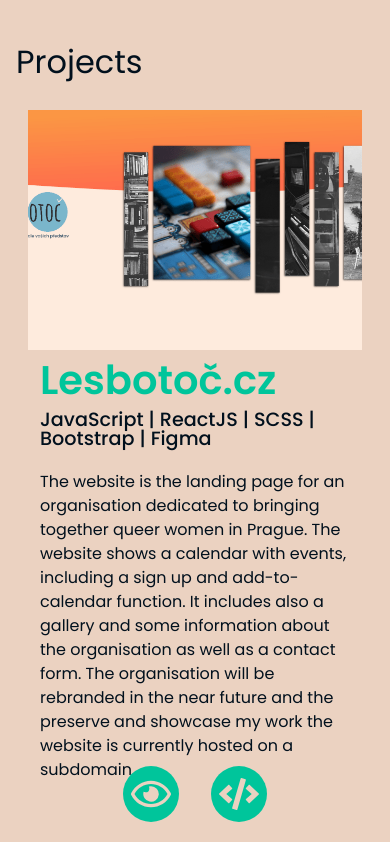
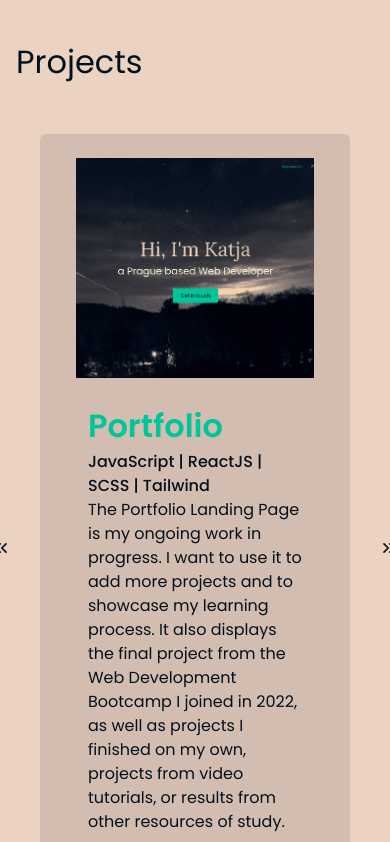
Before and after one commit to queuing4oranges/portfolio, a React (Create React App) app: page / in a window 390 px wide. Shown: the part 902-1744 px from the top of the page. Built offline with nearby package versions, Linux system fonts and the light colour scheme; a web font is replaced by a local one.

Commit message:
Fixes in projects section

```diff
--- a/src/components/Courses/CoursesData.js
+++ b/src/components/Courses/CoursesData.js
@@ -9,7 +9,7 @@
 	{
 		title: 'Courses',
 		info: [
-			'A fullstack web development coding bootcamp. 12-week fulltime program.HTML, CSS, JavaScript, ReactJS, PHP, MySQL, Laravel, Git (Coding Bootcamp Praha)',
+			'A fullstack web development coding bootcamp. 12-week fulltime program. HTML, CSS, JavaScript, ReactJS, PHP, MySQL, Laravel, Git (Coding Bootcamp Praha)',
 			'Microfrontends with React: A Complete Developer\'s Guide (Udemy)',
 			'Complete Web Design: from Figma to Webflow (Udemy)',
 			'PHP | Build a Complete API (Udemy)',
--- a/src/components/Hero/Hero.js
+++ b/src/components/Hero/Hero.js
@@ -12,7 +12,7 @@
 		id='home'>
 			<div className='hero-image h-full w-full flex flex-col items-center justify-center text-center'>
 				<h1 className='hero-title text-light text-xl md:text-3xl text-center leading-tight'>Hi, I'm Katja</h1>
-				<h2 className='hero-text text-light text-md md:text-2xl sm:p-4'>a Prague based Web Developer</h2>
+				<h2 className='hero-text text-light text-md md:text-2xl sm:p-4'>a Prague based Frontend Developer</h2>
 				<button
 					type='button'
 					onClick={() => setOpenModal(!openModal)}
--- a/src/components/Navbar/Navbar.js
+++ b/src/components/Navbar/Navbar.js
@@ -71,23 +71,13 @@
 					${isOpen ? 'flex-col w-full md:flex-row bg-dark rounded-md' : 'hidden'}
 					${!isWindowSizeSmall && isAnimated ? 'animated hover:text-hover' : '' }
 				`}>
-					<button className='cv-download bg-transparent text-accent py-2 px-4 rounded-md hover:bg-hover hover:text-accent'>
-						<a
-							href='KatjaZenkerCV.pdf'
-							target='_blank'
-							rel='noreferrer'
-							download='KatjaZenkerCV.pdf'
-						>
-							<p>Download CV</p>
-						</a>
-					</button>
 					{/* Display Chevron only when toggle is open and go back up */}
 					{isOpen ?
 						<Link
 							to='home'
 							smooth={true}
 							spy={true}
-							activeClass='active'
+							activeclass='active'
 							className={`flex items-center ml-2 py-2 hover:text-accent ${isOpen ? 'text-xl ml-0 px-3' : '' }`}
 							onClick={() => setIsOpen(false)}>
 							<BsChevronDoubleUp size={30} />
@@ -102,13 +92,13 @@
 							smooth={true}
 							spy={true}
 							title={isAnimated ? link.label : ''}
-							activeClass='active'
+							activeclass='active'
 							className={`flex items-center py-2 md:px-4 hover:text-hover
 								${isOpen ? 'sm:text-md md:text-xl ml-0 px-3' : '' }
 								${!isWindowSizeSmall && isAnimated ? 'rotate-90' : ''}`
 							}
 							onClick={() => setIsOpen(false)}>
-							{!isWindowSizeSmall && isAnimated ? <p className='rounded-full border border-4 border-accent p-3 hover:border-hover'activeClass='active'>{link.icon}</p> : <p>{link.label}</p>}
+							{!isWindowSizeSmall && isAnimated ? <p className='rounded-full border border-4 border-accent p-3 hover:border-hover'activeclass='active'>{link.icon}</p> : <p>{link.label}</p>}
 						</Link>
 					))}
 
--- a/src/components/Projects/Carousel.js
+++ b/src/components/Projects/Carousel.js
@@ -1,6 +1,5 @@
-import React, { useState } from 'react';
 import Slider from 'react-slick';
-import { projectsData } from './ProjectsData';
+import { projectsData as cards } from './ProjectsData';
 import { FaRegEye, FaCode } from 'react-icons/fa';
 import { FiChevronsRight, FiChevronsLeft } from 'react-icons/fi';
 
@@ -21,32 +20,39 @@
 }
 
 export default function Carousel() {
-	const [cards, setCards] = useState(projectsData);
 	const settings = {
 		infinite: true,
 		speed: 500,
-		autoplay: true,
-		autoplaySpeed: 2500,
+		// autoplay: true,
+		autoplaySpeed: 4000,
 		pauseOnHover: true,
+		arrows: true,
 		slidesToShow: 3,
-		slidesToScroll: 1,
+		slidesToScroll: 2,
 		nextArrow: <NextArrow />,
 		prevArrow: <PrevArrow />,
 		responsive: [
 			{
-				breakpoint: 1024,
+				breakpoint: 1280,
 					settings: {
-						slidesToShow: 3,
-						slidesToScroll: 3,
-						infinite: true,
+						slidesToShow: 2,
+						slidesToScroll: 2,
+						// infinite: true,
 					}
 			},
 			{
-				breakpoint: 600,
+				breakpoint: 1024,
+				settings: {
+					slidesToShow: 2,
+					slidesToScroll: 2,
+					// infinite: true,
+				}
+			},
+			{
+				breakpoint: 768,
 					settings: {
 						slidesToShow: 1,
-						swipeToSlide: 2,
-						arrows: false,
+						swipeToSlide: 1,
 						speed: 1000,
 					}
 			},
@@ -55,7 +61,6 @@
 					settings: {
 						slidesToShow: 1,
 						swipesToSlide: 1,
-						arrows: false,
 						speed: 1000,
 					}
 			}
@@ -66,20 +71,20 @@
 		<Slider {...settings}>
 			{cards.map((card, idx) => (
 				<div key={idx} className='cards-container'>
-					<div className='image-content'>
+					<div className='card-image'>
 						<img className='w-full object-cover px-3' src={card.image} alt={card.title} />
 					</div>
 
-					<div className='title-content'>
-						<h3 className='text-accent font-semibold text-2xl'>{card.title}</h3>
-						<h4 className='font-medium text-dark text-md'>{card.tech}</h4>
+					<div className='card-title'>
+						<h4 className='text-accent font-semibold text-xl'>{card.title}</h4>
+						<h5 className='font-medium text-dark'>{card.tech}</h5>
 					</div>
 
-					<div className='description-content'>
+					<div className='card-description'>
 						<p>{card.description}</p>
 					</div>
 
-					<div className='button-content'>
+					<div className='card-buttons'>
 						{card.live &&
 							<a href={card.live} target='_blank' rel='noreferrer' title='See live'>
 								<button className='bg-accent hover:bg-hover text-light font-bold rounded'>
--- a/src/components/Projects/ProjectsData.js
+++ b/src/components/Projects/ProjectsData.js
@@ -4,6 +4,7 @@
 import adminpanel from './images/adminpanel.png';
 import apis from './images/apis.png';
 import dacapo from './images/dacapo.webp';
+import kvirt2 from './images/kvirt2.webp';
 
 export const projectsData = [
 	{
@@ -25,10 +26,18 @@
 	{
 		title: 'Lesbotoč.cz',
 		tech: 'JavaScript | ReactJS | SCSS | Bootstrap | Figma',
-		description: 'The website is the landing page for an organisation dedicated to bringing together queer women in Prague. The website shows a calendar with events, including a sign up and add-to-calendar function. It includes also a gallery and some information about the organisation as well as a contact form. The organisation will be rebranded in the near future and the preserve and showcase my work the website is currently hosted on a subdomain.',
+		description: 'The website is the landing page for an organisation dedicated to bringing together queer women in Prague. The website shows a calendar with events, including a sign up, a gallery, about section and contact form. The organisation will be rebranded in the near future, therefore the website is currently hosted on a subdomain.',
 		image: lesbotoc,
 		github: 'https://github.com/queuing4oranges/lesbotoc-website',
-		live: 'https://lesbotoc.queuing4oranges.com/',
+		live: 'https://tb01.queuing4oranges.com/',
+	},
+	{
+		title: 'Kvirtivity.cz',
+		tech: 'JavaScript | ReactJS | SCSS | Bootstrap | i18next',
+		description: 'New landing page for a small group of women organising events for queer women in Prague. The website is currently a work in progress and will be launched soon.',
+		image: kvirt2,
+		github: 'https://github.com/queuing4oranges/kvirtivity-website',
+		live: 'https://test-cat.queuing4oranges.com/',
 	},
 	{
 		title: 'Admin Panel',
--- a/src/components/Projects/carousel.scss
+++ b/src/components/Projects/carousel.scss
@@ -1,19 +1,35 @@
+.slick-track {
+	display: flex !important;
+}
+
+.slick-slide {
+	height: auto !important;
+	display: flex !important;
+}
+
+.slick-slide > div {
+	display: flex;
+	height: 100%;
+	width: 100%;
+}
+
 .cards-container {
-	height: 45rem;
 	display: flex !important;
 	flex-direction: column;
 	align-items: center;
-	justify-content: space-between;
+	background-color: #01101d1a;
+	padding: 1.5rem;
+	margin: 1.5rem;
+	border-radius: 0.375rem;
 
-	.image-content {
-		height: 30%;
+	.card-image{
 		img {
-			height: 15rem;
+			height: 220px;
+			display: block;
 		}
 	}
 
-	.title-content {
-		height: 20%;
+	.card-title {
 		width: 100%;
 		padding: 1.5rem 1.5rem 0;
 		display: flex;
@@ -22,17 +38,18 @@
 		align-items: flex-start;
 	}
 
-	.description-content {
-		height: 30%;
+	.card-description {
 		padding-left: 1.5rem;
 		padding-right: 1.5rem;
+		margin-bottom: 1.5rem;
 	}
 
-	.button-content {
-		height: 10%;
+	.card-buttons {
+		margin-top: auto;
+		margin-bottom: 1.5rem;
 		display: flex;
-		justify-content: center;
-		align-items: center;
+		width: 100% !important;
+		margin-right: auto;
 
 		button {
 			width: 3.5rem;
@@ -70,7 +87,6 @@
 
 
 .slick-next, .slick-prev {
-	top: 50vh;
 	color: #01101d;
 }
 
@@ -85,19 +101,20 @@
 	}
 }
 
-@media (max-width: 600px) {
-	.title-content {
-		h4 {
-			font-size: 1.2rem;
-			line-height: 1 !important;
+/* tablets */
+@media (min-width: 768px) {
+	.cards-container {
+		padding: 1rem;
+		margin: 1rem;
+	}
+}
+
+/* small laptops */
+@media (min-width: 1024px) {
+	.card-image{
+		img {
+			height: 200px !important;
+			display: block;
 		}
 	}
-
-	.description-content {
-		height: 40% !important;
-	}
-
-	.button-content {
-		margin-top: 0 !important;
-	}
 }
--- a/src/components/TechStack/TechStackData.js
+++ b/src/components/TechStack/TechStackData.js
@@ -16,7 +16,10 @@
 	TailwindIcon,
 	GitlabIcon,
 	DockerIcon,
-	TypeScriptIcon
+	VueIcon,
+	JiraIcon,
+	GithubIcon,
+	i18Icon
 } from './TechStackIcons';
 
 export const technologies = [
@@ -56,6 +59,16 @@
 	},
 
 	{
+		title: 'GitHub',
+		icon: GithubIcon
+	},
+
+	{
+		title: 'GitLab',
+		icon: GitlabIcon
+	},
+
+	{
 		title: 'PHP',
 		icon: PhpIcon,
 	},
@@ -90,21 +103,25 @@
 		icon: WebpackIcon
 	},
 
-
 	{
 		title: 'Tailwind',
 		icon: TailwindIcon
 	},
-	{
-		title: 'GitLab',
-		icon: GitlabIcon
-	},
+
 	{
 		title: 'Docker',
 		icon: DockerIcon
 	},
 	{
-		title: 'TypeScript',
-		icon: TypeScriptIcon
+		title: 'VueJS',
+		icon: VueIcon
+	},
+	{
+		title: 'i18next',
+		icon: i18Icon
+	},
+	{
+		title: 'Jira',
+		icon: JiraIcon
 	}
 ]
--- a/src/components/TechStack/techstack.scss
+++ b/src/components/TechStack/techstack.scss
@@ -2,6 +2,7 @@
 	.tech-card {
 		transition: transform 0.3s ease;
 		transform: scale(1);
+		min-width: 100%;
 
 		&.hovered {
 			border: #021e20 1px solid;
```
Also changed, not shown: src/components/TechStack/TechStackIcons.js (+28 -0 lines), src/components/Projects/images/kvirt2.webp (added), 1 other file (tests, documents, lock files or other folders).
